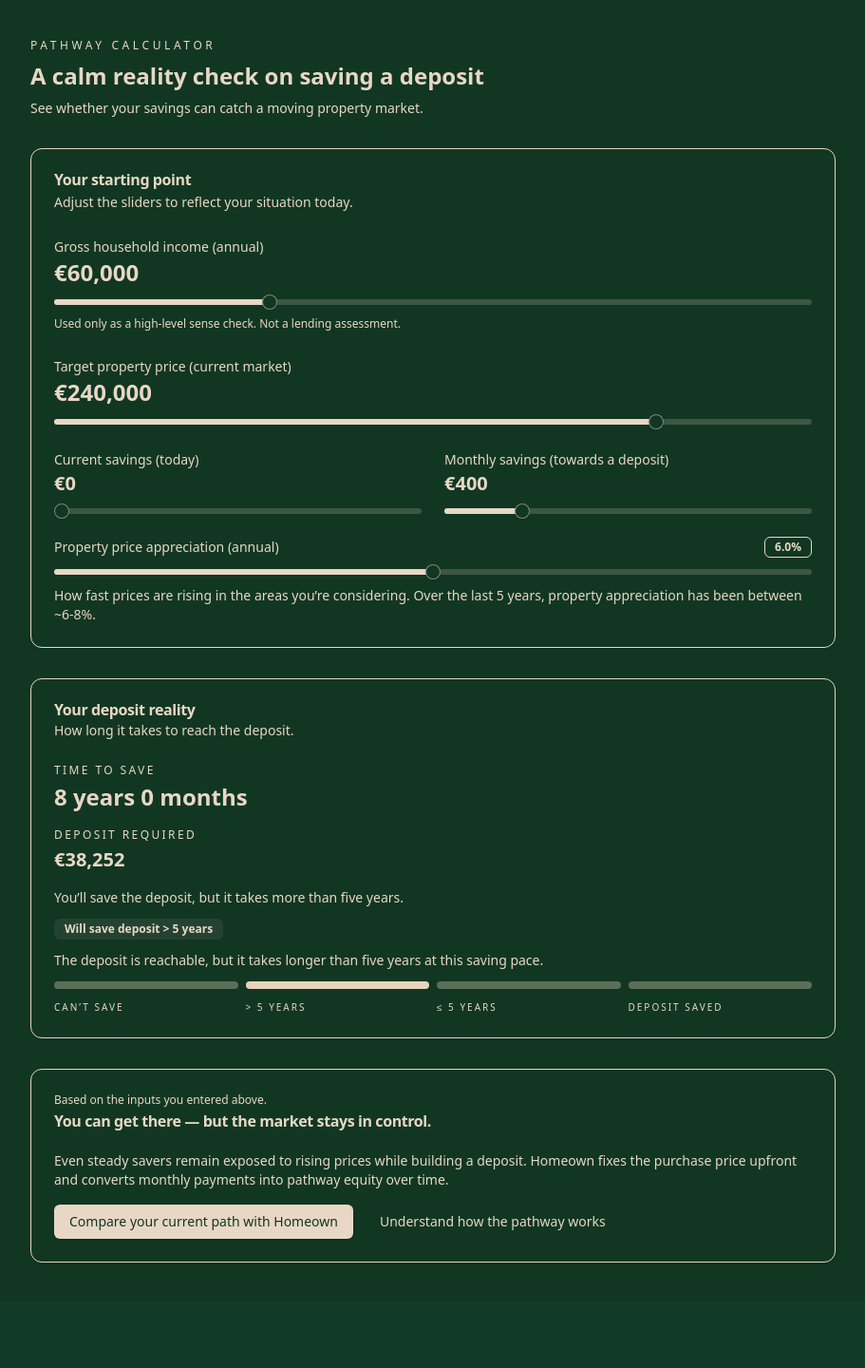
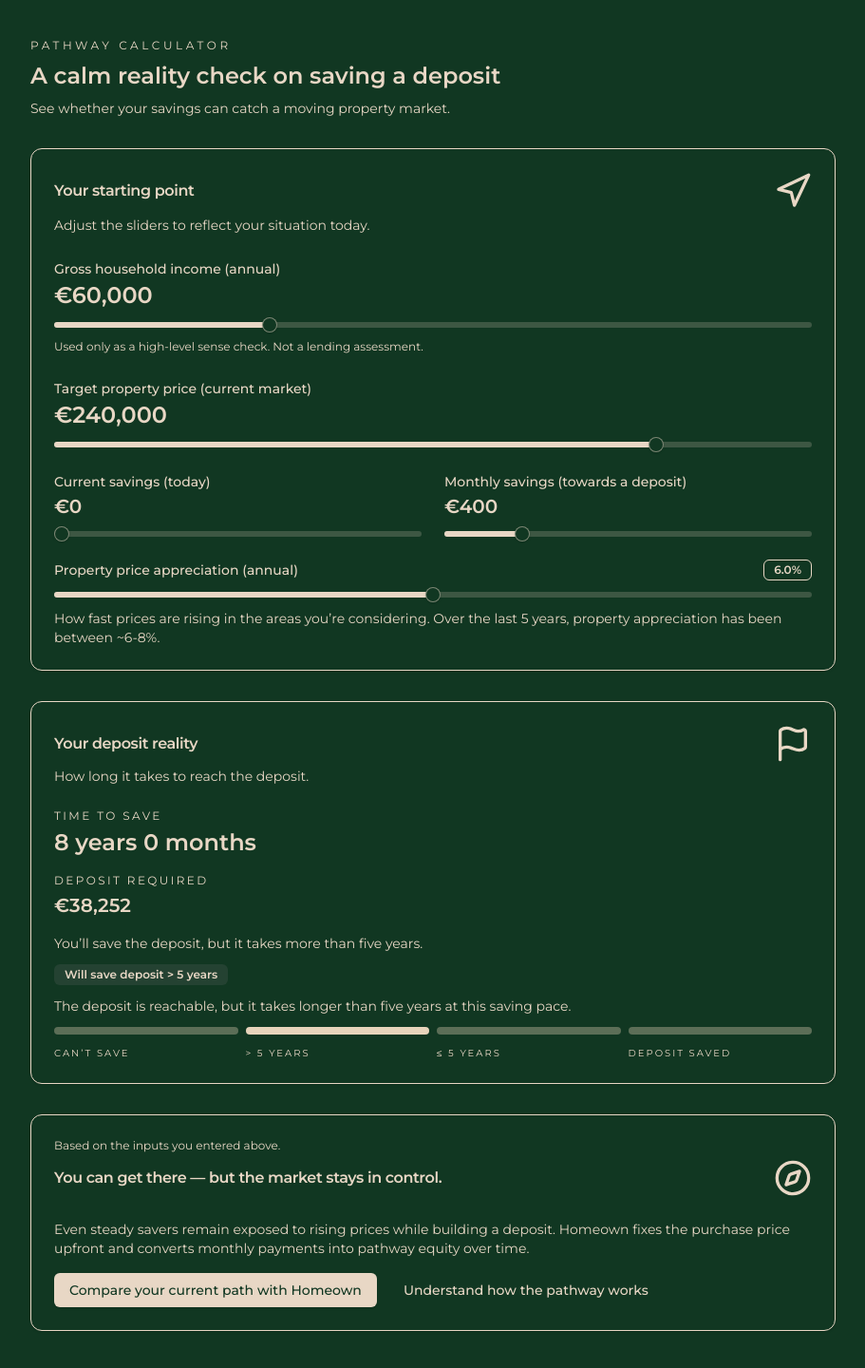
Before and after one commit to chris-88/goal-calc, a React (Vite) app: page / in a window 1280 px wide. Shown: the whole page at 95% size, without its empty margins (184-1095 px from the left). Before the commit the page ends 1369 px from the top, so only its background shows below. Built offline with nearby package versions, Linux system fonts and the light colour scheme.

Commit message:
UPDATE: font changes and icons

```diff
--- a/index.html
+++ b/index.html
@@ -2,6 +2,12 @@
 <html lang="en">
   <head>
     <meta charset="UTF-8" />
+    <link rel="preconnect" href="https://fonts.googleapis.com" />
+    <link rel="preconnect" href="https://fonts.gstatic.com" crossorigin />
+    <link
+      href="https://fonts.googleapis.com/css2?family=Montserrat:wght@400;500;600;700&display=swap"
+      rel="stylesheet"
+    />
     <link rel="icon" type="image/png" href="/icon.png" />
     <meta name="viewport" content="width=device-width, initial-scale=1.0" />
     <title>Homeown</title>
--- a/src/App.tsx
+++ b/src/App.tsx
@@ -1,4 +1,5 @@
 import { useEffect, useState } from 'react'
+import { Compass, Flag, Navigation } from 'lucide-react'
 
 import { Alert, AlertDescription, AlertTitle } from '@/components/ui/alert'
 import { Badge } from '@/components/ui/badge'
@@ -320,7 +321,10 @@ function App() {
 
         <Card>
           <CardHeader>
-            <CardTitle>Your starting point</CardTitle>
+            <div className="flex items-center justify-between gap-3">
+              <CardTitle>Your starting point</CardTitle>
+              <Navigation className="h-10 w-10 shrink-0 text-muted-foreground" aria-hidden="true" />
+            </div>
             <CardDescription>Adjust the sliders to reflect your situation today.</CardDescription>
           </CardHeader>
           <CardContent className="space-y-6">
@@ -411,6 +415,7 @@ function App() {
           <CardHeader className="space-y-1">
             <div className="flex flex-wrap items-center justify-between gap-2">
               <CardTitle>Your deposit reality</CardTitle>
+              <Flag className="h-10 w-10 shrink-0 text-muted-foreground" aria-hidden="true" />
             </div>
             <CardDescription>How long it takes to reach the deposit.</CardDescription>
           </CardHeader>
@@ -480,7 +485,10 @@ function App() {
             <p className="text-xs text-muted-foreground">
               Based on the inputs you entered above.
             </p>
-            <CardTitle>{cta.headline}</CardTitle>
+            <div className="flex items-center justify-between gap-3">
+              <CardTitle>{cta.headline}</CardTitle>
+              <Compass className="h-10 w-10 shrink-0 text-muted-foreground" aria-hidden="true" />
+            </div>
           </CardHeader>
           <CardContent className="space-y-4">
             <p className="text-sm text-muted-foreground">{cta.body}</p>
--- a/src/index.css
+++ b/src/index.css
@@ -64,7 +64,7 @@
   body {
     background-color: #123A28;
     color: #E7D4BB;
-    @apply antialiased;
+    @apply antialiased font-sans;
     user-select: none;
   }
 }
--- a/tailwind.config.js
+++ b/tailwind.config.js
@@ -1,4 +1,5 @@
 import animate from 'tailwindcss-animate'
+import defaultTheme from 'tailwindcss/defaultTheme'
 
 /** @type {import('tailwindcss').Config} */
 export default {
@@ -6,6 +7,9 @@ export default {
   content: ['./index.html', './src/**/*.{ts,tsx}'],
   theme: {
     extend: {
+      fontFamily: {
+        sans: ['Montserrat', ...defaultTheme.fontFamily.sans],
+      },
       colors: {
         background: 'hsl(var(--background))',
         foreground: 'hsl(var(--foreground))',
```
Also changed, not shown: 1 other file (tests, documents, lock files or other folders).
